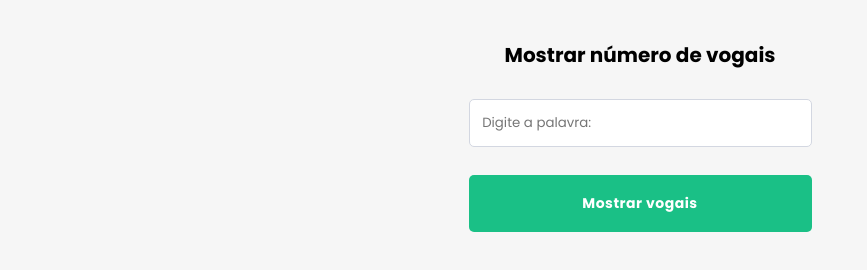
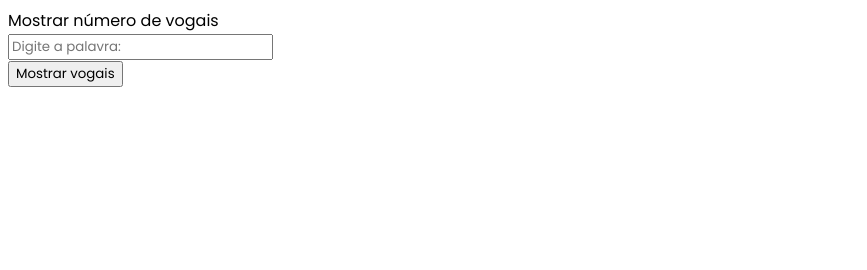
Before and after one commit to NickolasLuan/Exercicios, a website: page src/Exercicio-01/index.html in a window 1280 px wide. Shown: the whole page, without its empty margins (0-867 px from the left). Drawn offline with Linux system fonts and the light colour scheme; files that its build step writes are made by us from their sources.

Commit message:
Adicionando arquivo index

```diff
--- a/assets/css/style.css
+++ b/assets/css/style.css
@@ -6,71 +6,5 @@
 
     box-sizing: border-box;
     font-family: 'Poppins', sans-serif;
-}
-
-body {
-    background-color: #f6f6f6;
-}
-
-
-img {
-   width:100%;
-   height: 100%;
 
 }
-
-.content-box {
-    display: flex;
-    justify-content: center;
-    align-items: center;
-    width: 100%;
-    height: 100%;
-
-}
-
-.form-box {
-    justify-content: center;
-    align-items: center;
-    text-align: center;
-}
-
-.input-box input{
-    width: 343px;
-    height: 48px;
-    margin: 1em;
-    border: 1px solid #d3d7e1;
-    border-radius: 5px;
-}
-
-input[type=text]::placeholder {
-    padding-left: 0.8em;
-}
-
-
-.button {
-    width: 343px;
-    height: 57px;
-    background-color: #1ac086;
-    color: white;
-    border-radius: 5px;
-    padding: 16px;
-    margin: 1em;
-    border: none;
-    font-size: 14px;
-    font-weight: 700;
-    line-height: 25.2px;
-    letter-spacing: 0.5px;
-    transition: ease-in-out 300ms;
-}
-
-button:hover {
-    opacity: 0.8;
-}
-
-.title {
-    margin-top: 2em;
-    margin-bottom: 0.8em;
-    font-size: 20px;
-    font-weight: 700;
-    text-align: center;
-}
```
Also changed, not shown: index.html (added, +20 -0 lines), src/Exercicio-03/exercicio3.ts (added).
